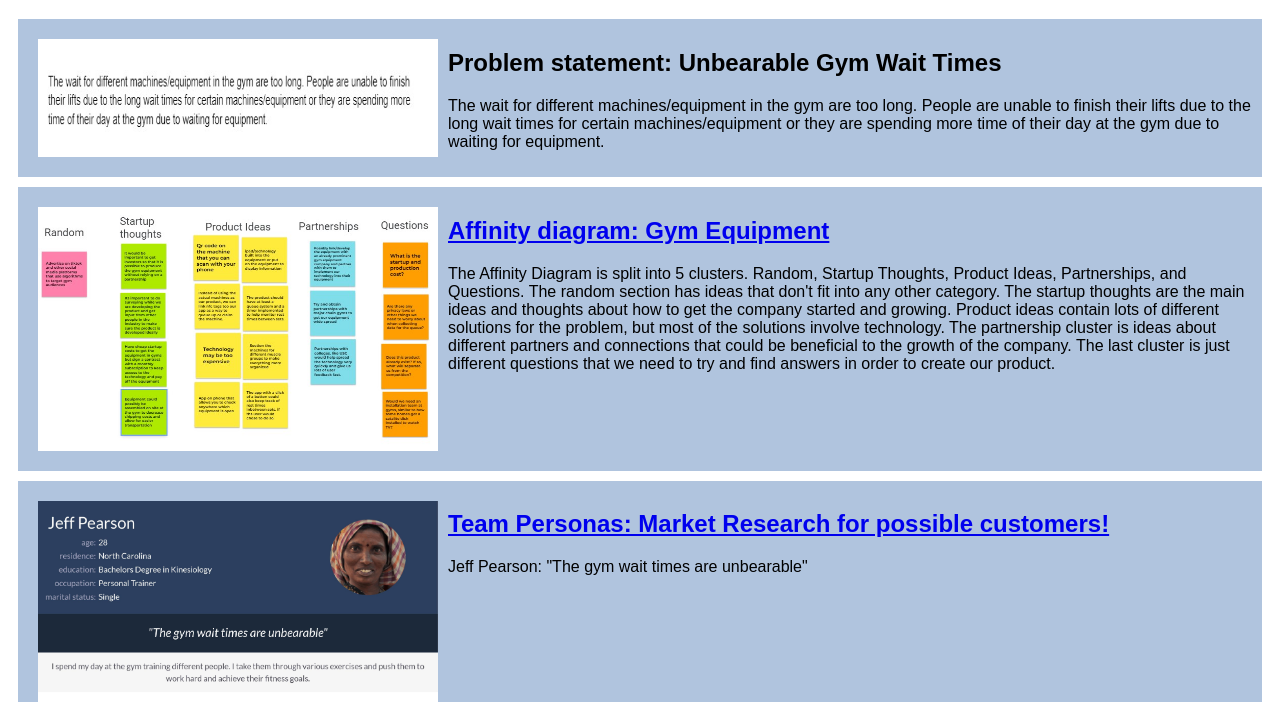
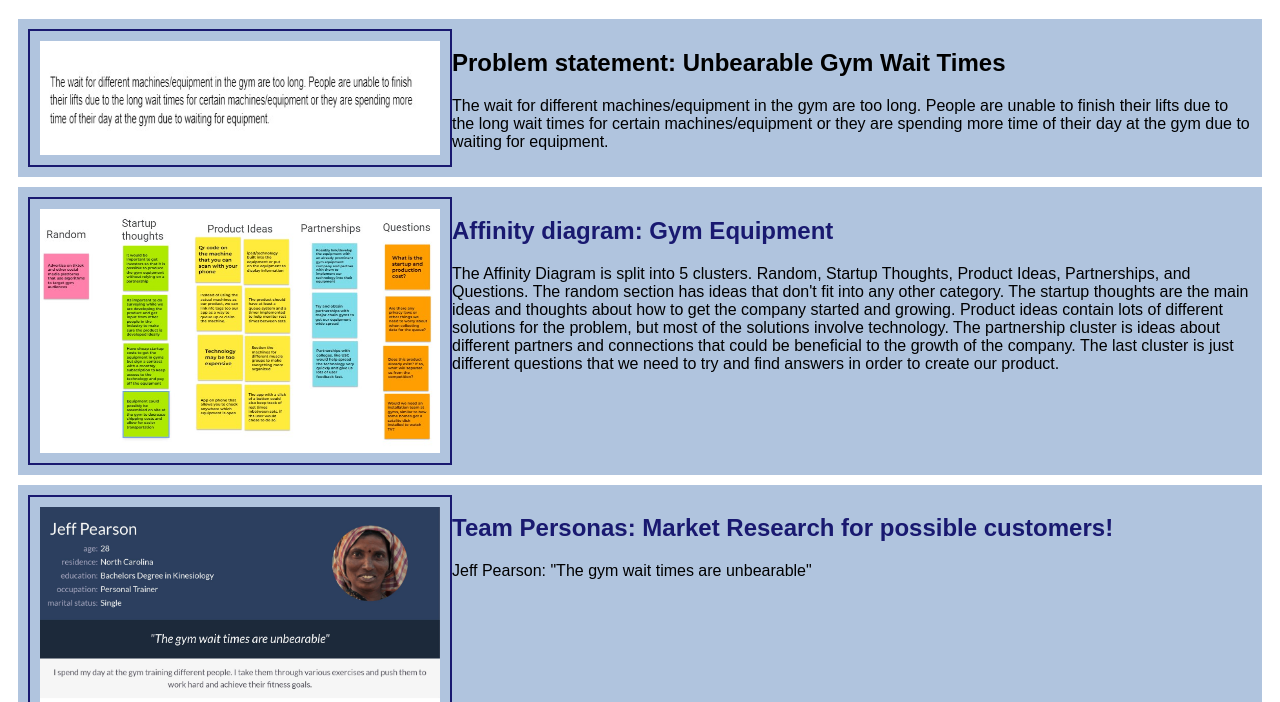
Before and after one commit to WadeLittle/WadeLittle.github.io, a plain HTML site: page index.html in a window 1280 px wide. Shown: the part 61-763 px from the top of the page. Drawn offline with Linux system fonts and the light colour scheme.

Commit message:
Update styles.css

```diff
--- a/styles.css
+++ b/styles.css
@@ -16,3 +16,11 @@ background: lightsteelblue;
 width: 400px;
 padding: 10px;
 }
+a {
+ text-decoration: none; /* remove underlining on anchor tags */
+ color: midnightblue; /* pick the color you want */
+}
+.assign img {
+ padding: 10px; /* change this from margin to padding */
+ border: 2px solid midnightblue; /* try dashed, dotted */
+}
```
